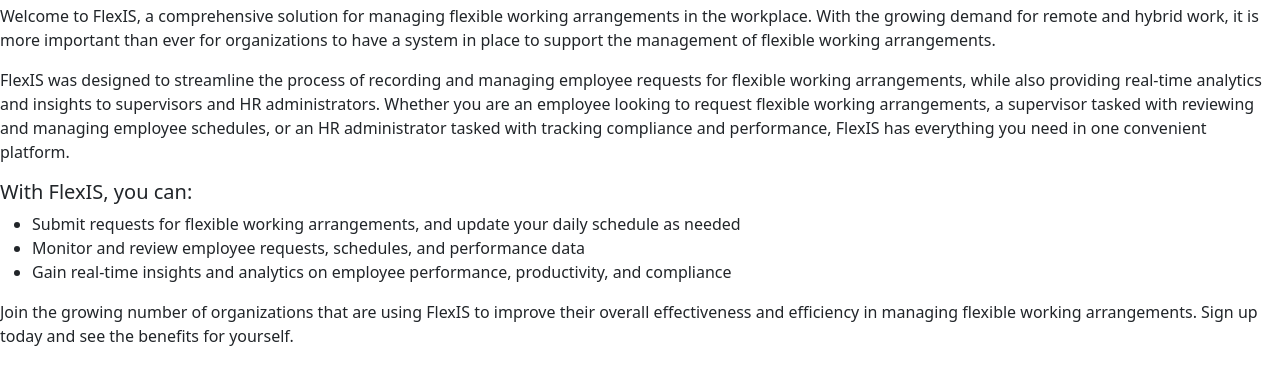
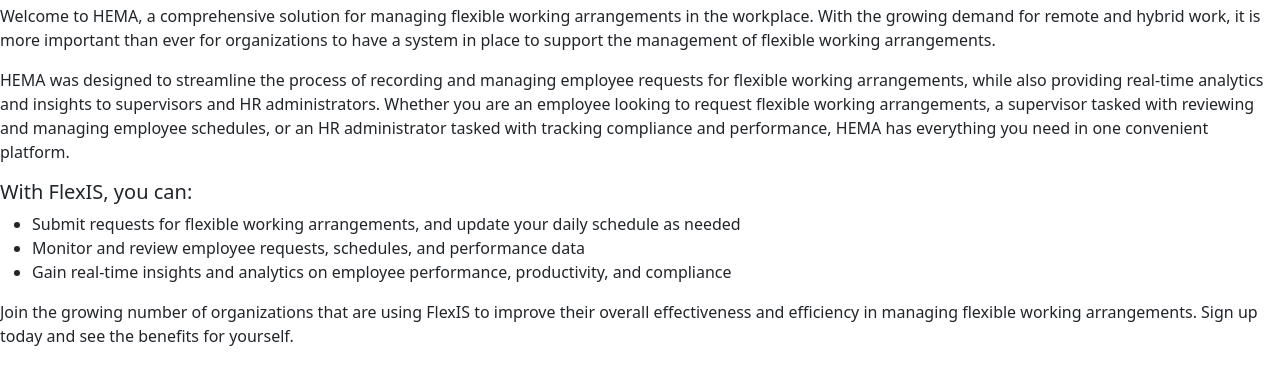
Before and after one commit to yahyaHaghshenas/employeeManagementWebApp, a plain HTML site: page index.html in a window 1280 px wide. Shown: the part 154-538 px from the top of the page. Drawn offline with nearby package versions, Linux system fonts and the light colour scheme.

Commit message:
HEMA replaced

```diff
--- a/index.html
+++ b/index.html
@@ -58,18 +58,18 @@
         </h1>
         <h2>Join Today!</h2>
         <p>
-            Welcome to FlexIS, a comprehensive solution for managing flexible working arrangements
+            Welcome to HEMA, a comprehensive solution for managing flexible working arrangements
              in the workplace. With the growing demand for remote and hybrid work, it is more
              important than ever for organizations to have a system in place to support the
              management of flexible working arrangements.
         </p>
         <p>
-            FlexIS was designed to streamline the process of recording and managing employee
+            HEMA was designed to streamline the process of recording and managing employee
             requests for flexible working arrangements, while also providing real-time analytics
             and insights to supervisors and HR administrators. Whether you are an employee looking
              to request flexible working arrangements, a supervisor tasked with reviewing and
              managing employee schedules, or an HR administrator tasked with tracking compliance
-             and performance, FlexIS has everything you need in one convenient platform.
+             and performance, HEMA has everything you need in one convenient platform.
         </p>
         <h5>With FlexIS, you can:</h5>
         <ul>
```
